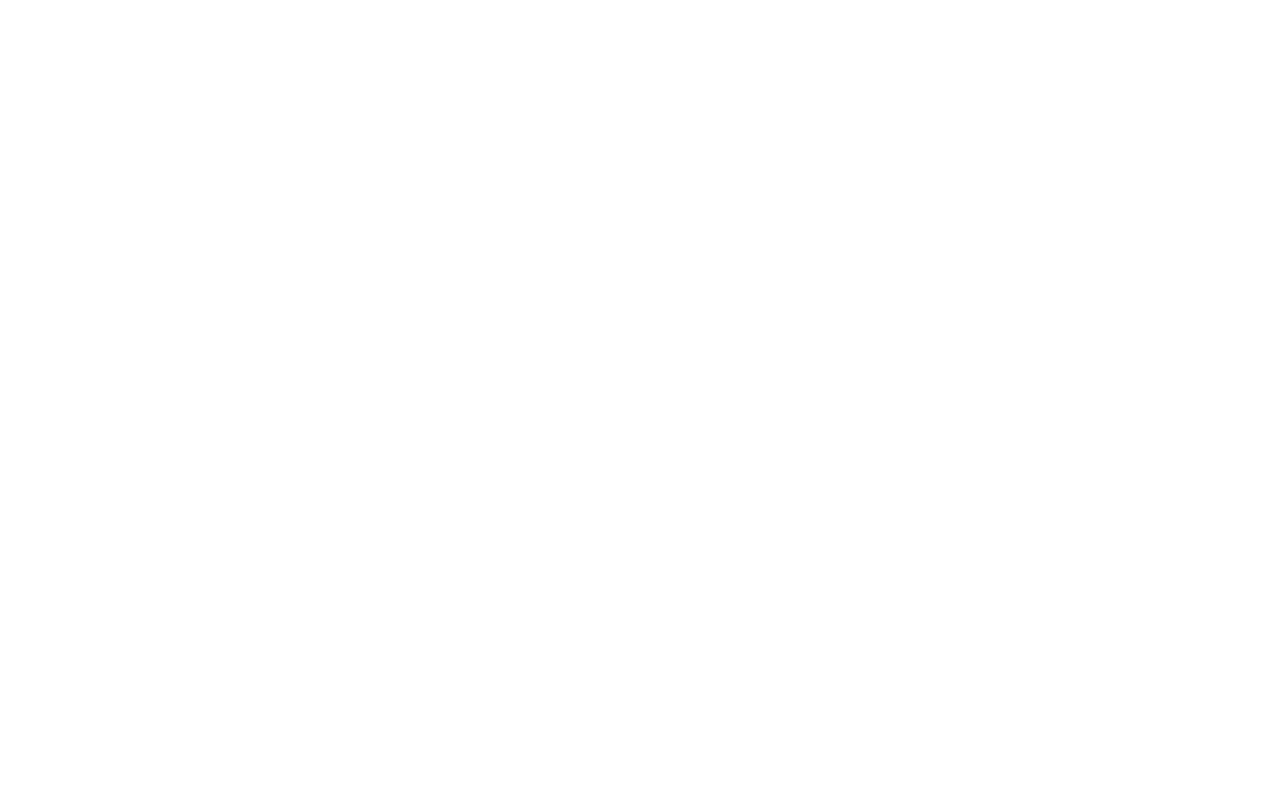
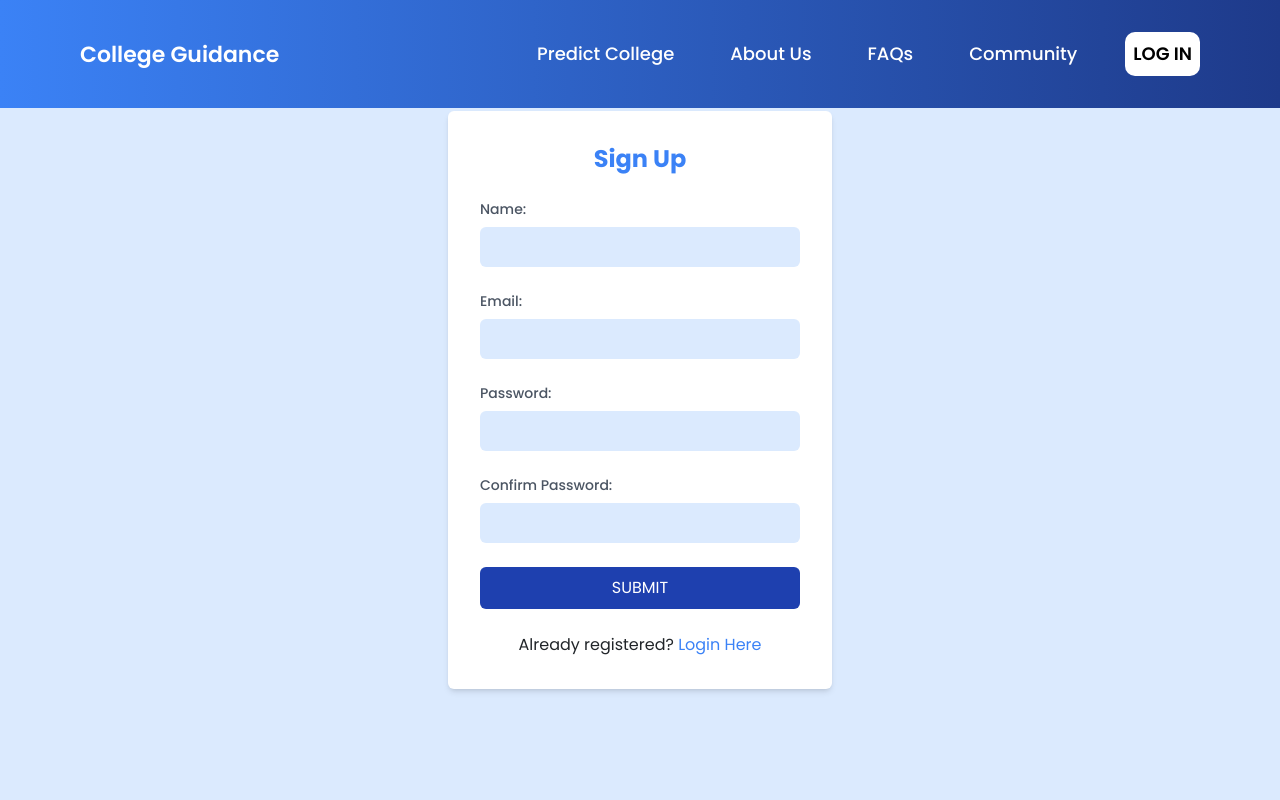
Before and after one commit to PranavRao30/College-Guidance, a React (Vite) app in the folder client/: page /register in a window 1280 px wide. Before the commit this address had no page. Shown: the top 800 px of the page. Built offline with nearby package versions, Linux system fonts and the light colour scheme.

Commit message:
login and signup page

```diff
--- a/client/src/App.jsx
+++ b/client/src/App.jsx
@@ -5,6 +5,8 @@
 import Landing2 from './pages/Landing2';
 import About from './pages/About';
 import FAQ from './pages/faq';
+import SignupPage from './pages/Register';
+import LoginPage from './pages/Login';
 
 const App = () => {
   return (
@@ -15,6 +17,8 @@
         <Route path="/predict" element={<Prediction />} />
         <Route path="/about" element={<About />} />
         <Route path="/faq" element={<FAQ />} />
+        <Route path="/login" element={<LoginPage />} />
+        <Route path="/register" element={<SignupPage />} />
       </Routes>
     </BrowserRouter>
   )
--- a/client/src/components/navbar.jsx
+++ b/client/src/components/navbar.jsx
@@ -24,7 +24,7 @@
                     <li className="p-2 text-lg font-medium underline-hover"><Link to='/about'>About Us</Link></li>
                     <li className="p-2 text-lg font-medium underline-hover"><Link to='/faq'>FAQs</Link></li>
                     <li className="p-2 text-lg font-medium underline-hover">Community</li>
-                    <li><button className="p-2 bg-white text-black font-semibold rounded-[10px] text-lg hover:scale-110">LOG IN</button></li>
+                    <li><Link to='/login'><button className="p-2 bg-white text-black font-semibold rounded-[10px] text-lg hover:scale-110">LOG IN</button></Link></li>
                 </ul>
                 <div className="sm:hidden flex flex-1 justify-end items-center">
                     <img
@@ -39,7 +39,7 @@
                             <li><Link to='/about'>About Us</Link></li>
                             <li><Link to='/faq'>FAQs</Link></li>
                             <li>Community</li>
-                            <li><button className="p-2 bg-white text-blue-800 font-semibold rounded-[10px] text-lg hover:scale-110">LOG IN</button></li>
+                            <li><Link to='/login'><button className="p-2 bg-white text-blue-800 font-semibold rounded-[10px] text-lg hover:scale-110">LOG IN</button></Link></li>
                         </ul>
                     </div>
                 </div>
--- /dev/null
+++ b/client/src/pages/Login.jsx
@@ -0,0 +1,36 @@
+import React from 'react';
+import Footer from '../components/footer';
+import Navbar from '../components/navbar';
+import { Link } from 'react-router-dom';
+
+const LoginPage = () => {
+  return (
+    <>
+    <Navbar />
+    <div className="flex items-center justify-center h-screen bg-blue-100">
+      <div className="bg-white p-8 rounded shadow-md w-96">
+        <h2 className="text-2xl font-bold mb-6 text-blue-500 text-center">LOGIN</h2>
+        <form className="flex flex-col">
+          <label htmlFor="email" className="text-sm font-medium text-gray-600 mb-2">
+            Email:
+          </label>
+          <input type="email" id="email" className="bg-blue-100 p-2 rounded mb-4" />
+
+          <label htmlFor="password" className="text-sm font-medium text-gray-600 mb-2">
+            Password:
+          </label>
+          <input type="password" id="password" className="bg-blue-100 p-2 rounded mb-4" />
+
+          <button type="submit" className="btn bg-blue-800 text-white hover:bg-gray-800 mb-4 p-2 text-semibold">
+            SUBMIT
+          </button>
+        </form>
+        <p className='text-center'>Don't have an account? <Link to='/register'><span className='text-blue-500 hover:underline'>Register Here</span></Link></p>
+      </div>
+    </div>
+    <Footer />
+    </>
+  );
+};
+
+export default LoginPage;
--- /dev/null
+++ b/client/src/pages/Register.jsx
@@ -0,0 +1,44 @@
+import React from 'react';
+import Footer from '../components/footer';
+import Navbar from '../components/navbar';
+import { Link } from 'react-router-dom';
+
+const SignupPage = () => {
+  return (
+    <>
+    <Navbar />
+    <div className="flex items-center justify-center h-screen bg-blue-100">
+      <div className="bg-white p-8 rounded shadow-md w-96">
+        <h2 className="text-2xl font-bold mb-6 text-blue-500 text-center">Sign Up</h2>
+        <form className="flex flex-col">
+          <label htmlFor="name" className="text-sm font-medium text-gray-600 mb-2">
+            Name:
+          </label>
+          <input type="name" id="name" className="bg-blue-100 p-2 rounded mb-4" />
+          <label htmlFor="email" className="text-sm font-medium text-gray-600 mb-2">
+            Email:
+          </label>
+          <input type="email" id="email" className="bg-blue-100 p-2 rounded mb-4" />
+
+          <label htmlFor="password" className="text-sm font-medium text-gray-600 mb-2">
+            Password:
+          </label>
+          <input type="password" id="password" className="bg-blue-100 p-2 rounded mb-4" />
+          <label htmlFor="password" className="text-sm font-medium text-gray-600 mb-2">
+            Confirm Password:
+          </label>
+          <input type="password" id="password" className="bg-blue-100 p-2 rounded mb-4" />
+
+          <button type="submit" className="btn bg-blue-800 text-white hover:bg-gray-800 mb-4 p-2 text-semibold">
+            SUBMIT
+          </button>
+        </form>
+        <p className='text-center'>Already registered? <Link to='/login'><span className='text-blue-500 hover:underline'>Login Here</span></Link></p>
+      </div>
+    </div>
+    <Footer />
+    </>
+  );
+};
+
+export default SignupPage;
```
